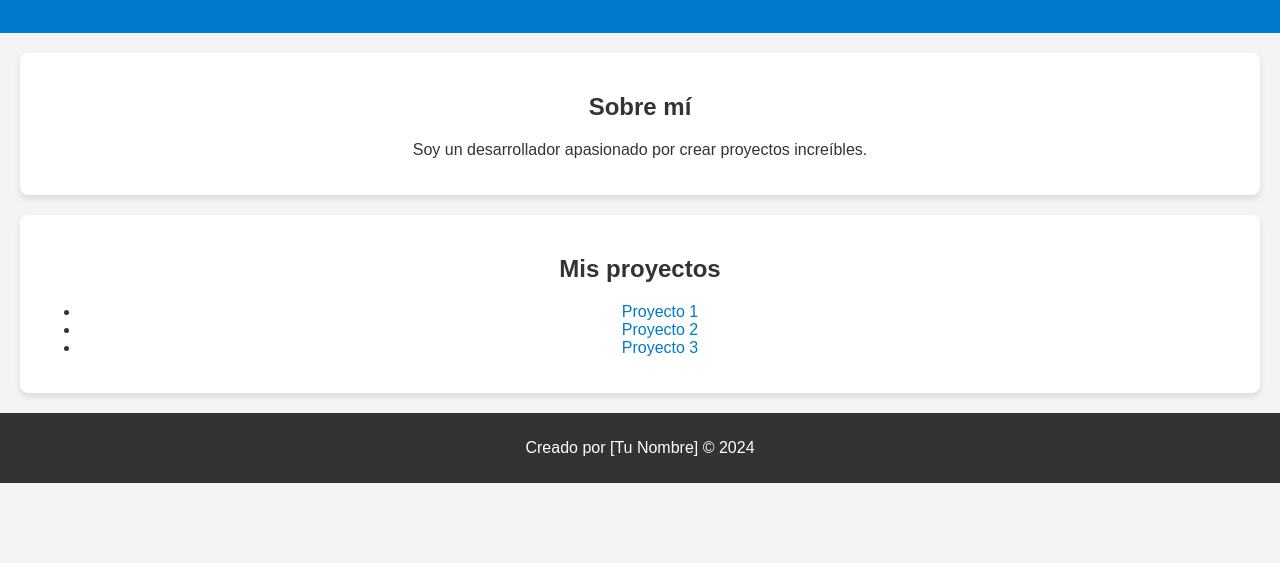
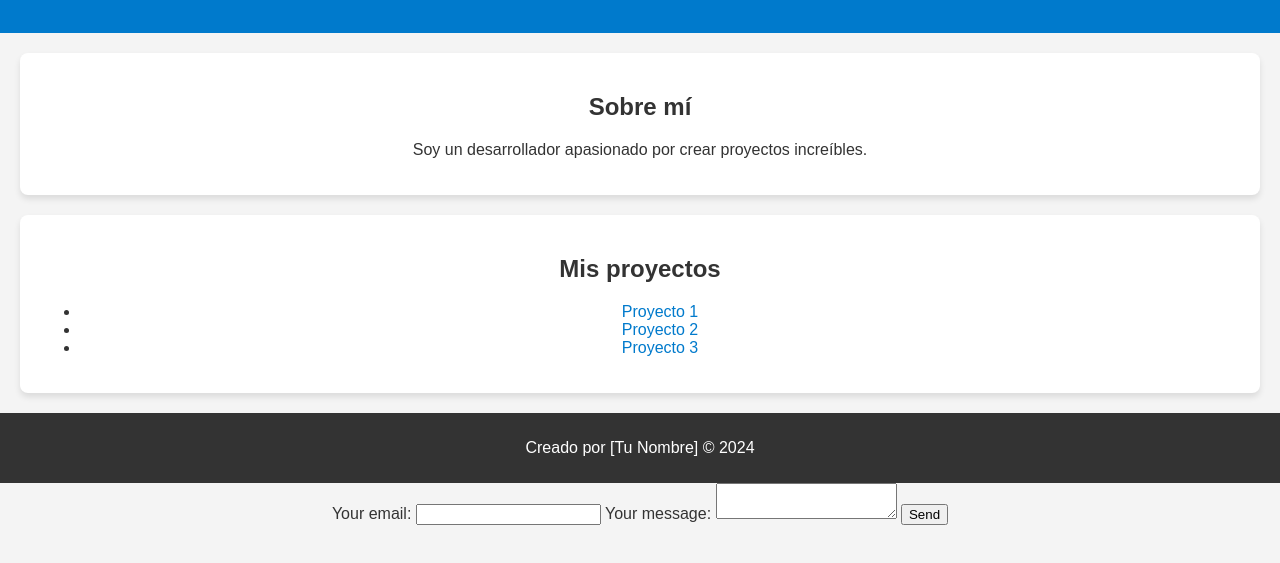
Before and after one commit to mrbugs16/MyPortfolio, a plain HTML site: page index.html in a window 1280 px wide. Shown: the part 121-684 px from the top of the page. Drawn offline with Linux system fonts and the light colour scheme.

Commit message:
Agregamos mi contacto en la parte de abajo

```diff
--- a/index.html
+++ b/index.html
@@ -59,4 +59,22 @@
         <p>Creado por [Tu Nombre] &copy; 2024</p>
     </footer>
 </body>
+
+<!-- modify this form HTML and place wherever you want your form -->
+<form
+  action="https://formspree.io/f/movvjoeo"
+  method="POST"
+>
+  <label>
+    Your email:
+    <input type="email" name="email">
+  </label>
+  <label>
+    Your message:
+    <textarea name="message"></textarea>
+  </label>
+  <!-- your other form fields go here -->
+  <button type="submit">Send</button>
+</form>
+
 </html>
```
